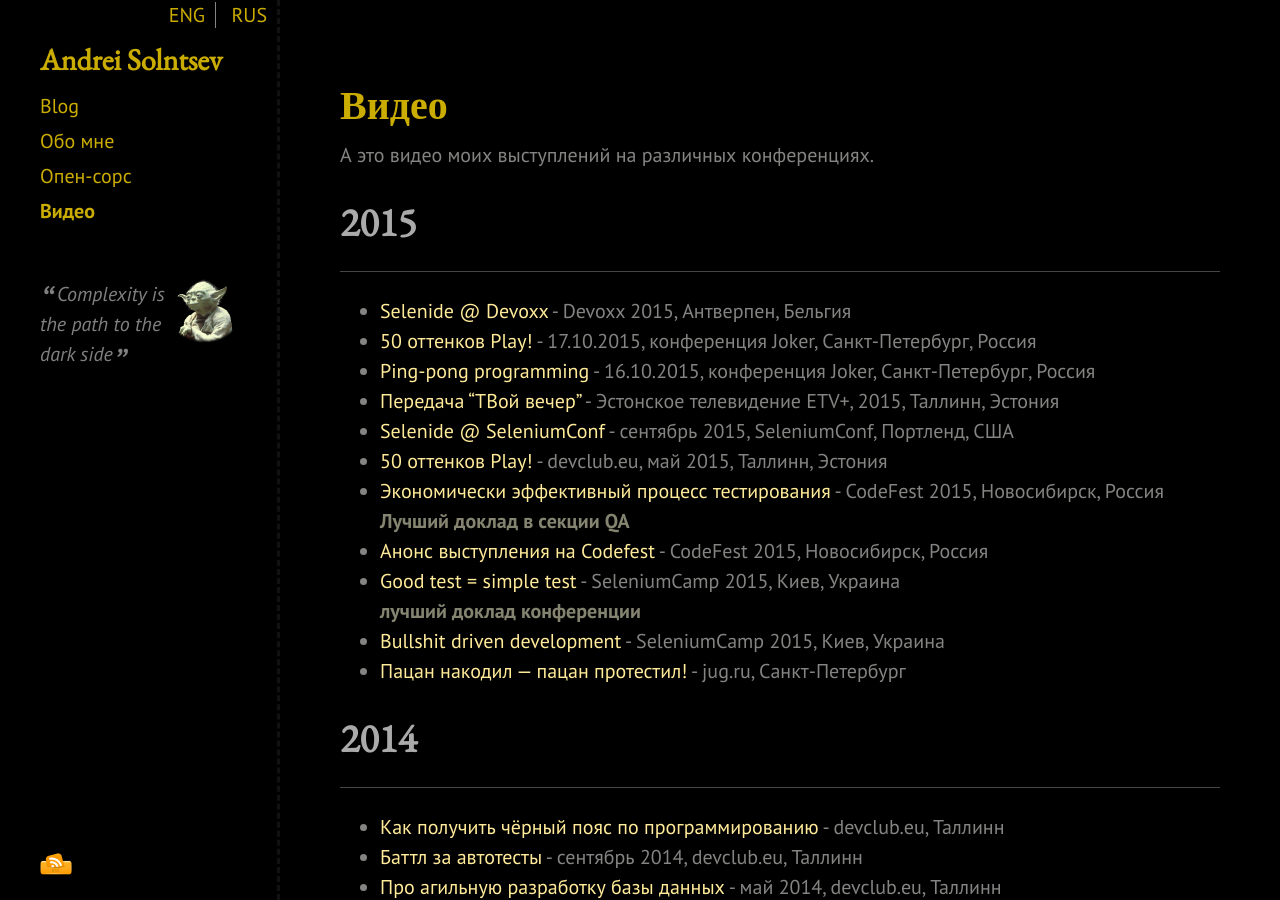
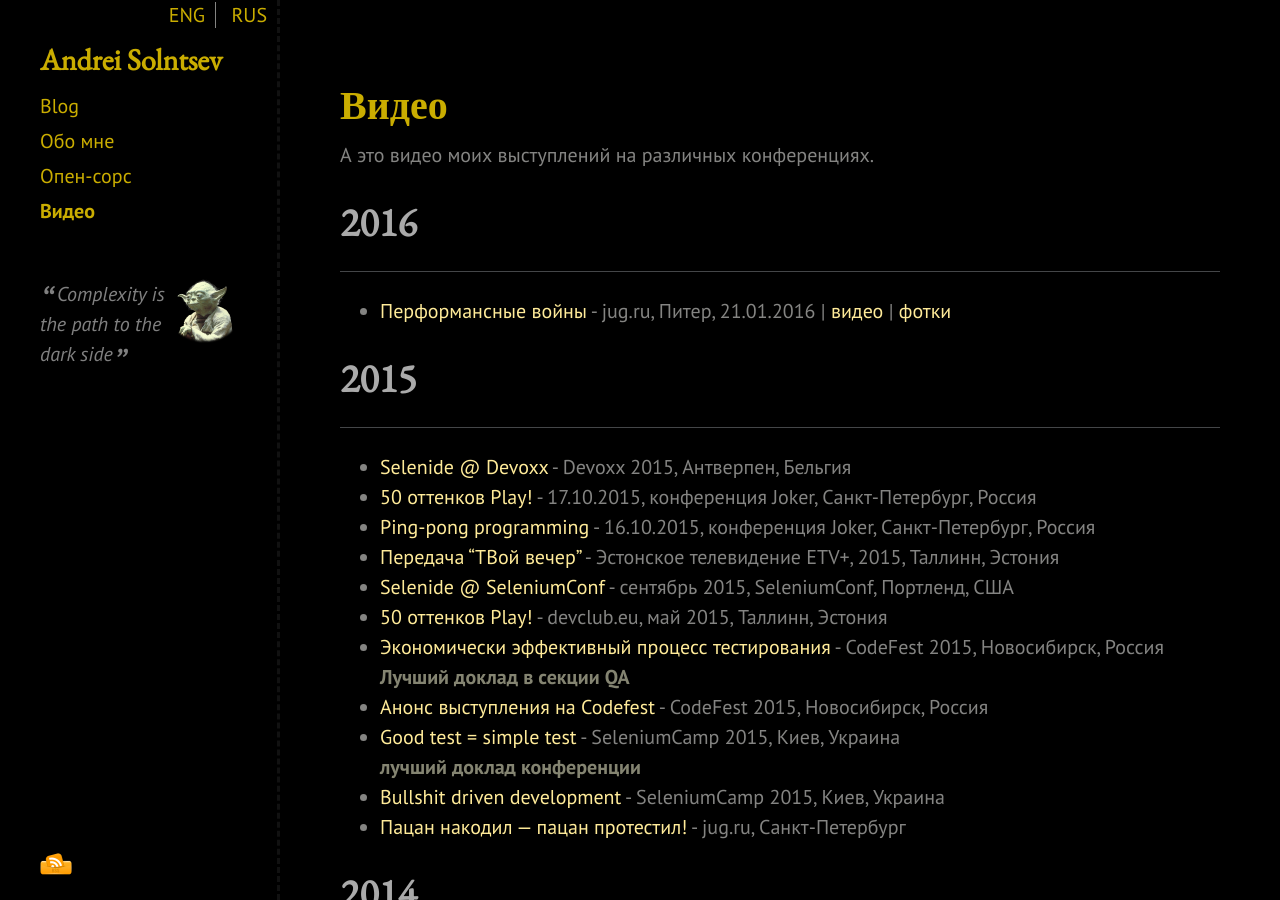
Before and after one commit to asolntsev/asolntsev.github.io, a Jekyll site: the page built from ru/video.md, in a window 1280 px wide and 900 px high. Built offline with Jekyll 4.4.1, drawn with Linux system fonts in a browser that asks for light colours; nearby versions of some CDN libraries; Markdown is read by kramdown in place of the engine named in the settings.

Commit message:
add link to jug.ru talk

```diff
--- a/ru/video.md
+++ b/ru/video.md
@@ -5,6 +5,12 @@ category: ru
 ---
 
 А это видео моих выступлений на различных конференциях.
+
+# 2016
+* * *
+
+* [Перформансные войны](https://jugru.timepad.ru/event/282604/) - jug.ru, Питер, 21.01.2016
+| [видео](https://www.youtube.com/watch?v=2J6iJLYZZUM) | [фотки](https://vk.com/jugru?z=album-35491074_227446923)
 
 # 2015
 * * *
```
